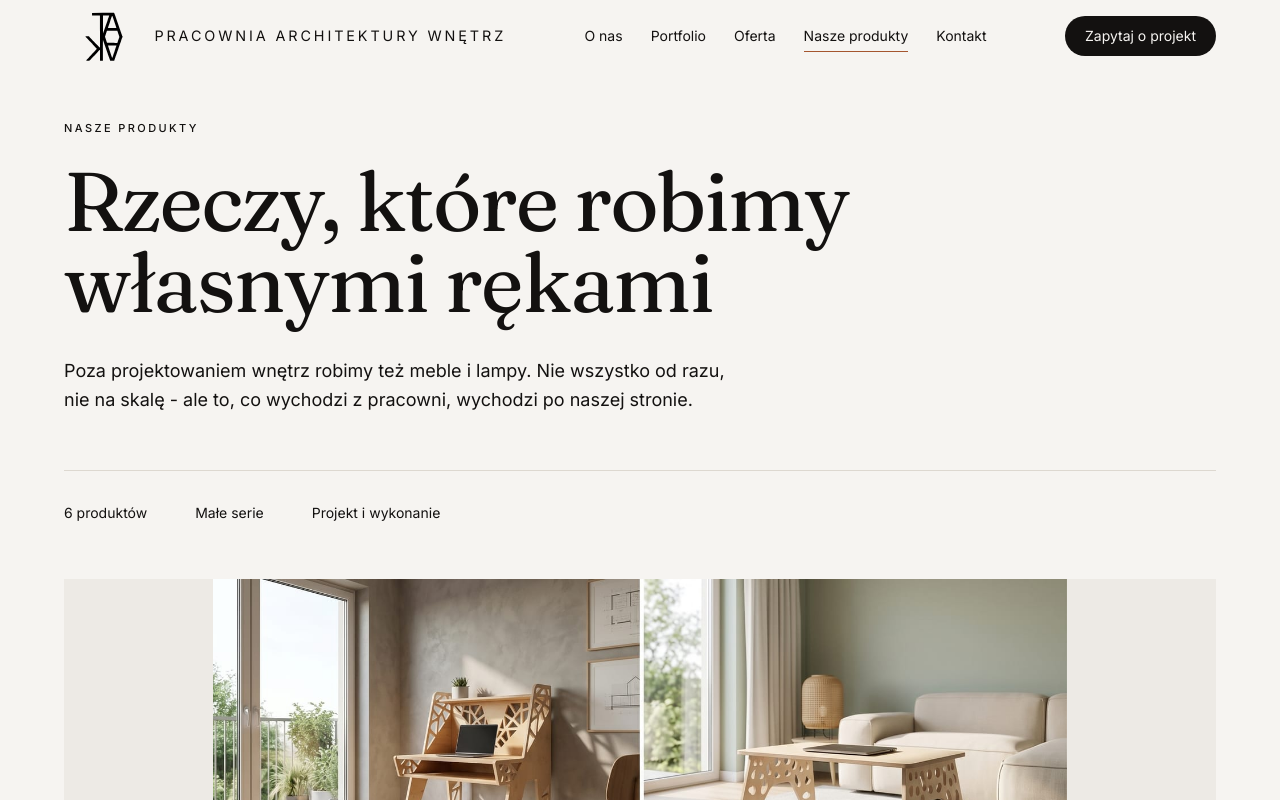
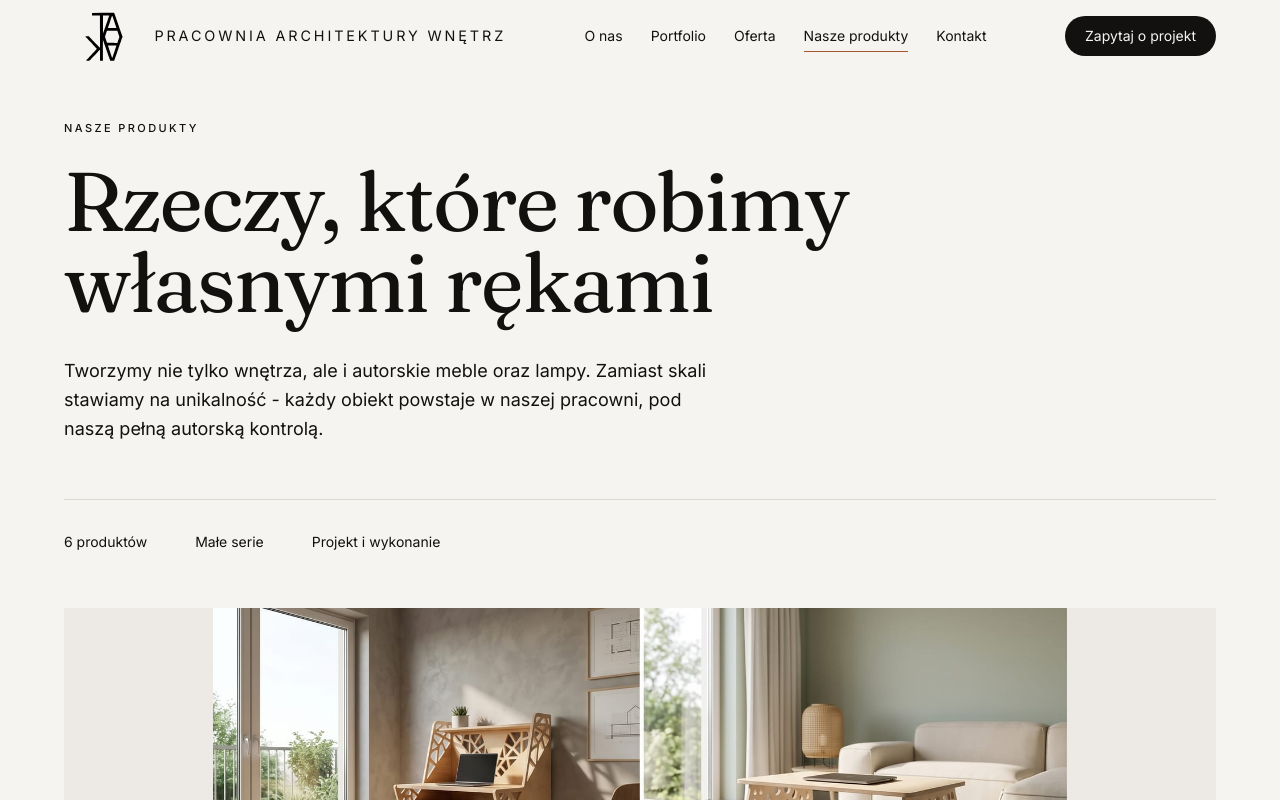
Before and after one commit to annfalcon/taka, a Next.js app: page /produkty in a window 1280 px wide. Shown: the top 800 px of the page. Built offline with nearby package versions, Linux system fonts and the light colour scheme.

Commit message:
Opis do produktów

```diff
--- a/src/data/products.ts
+++ b/src/data/products.ts
@@ -97,7 +97,7 @@ export const products: Product[] = [
 
 /** Zdanie wprowadzające na stronie. */
 export const productsIntro =
-  "Poza projektowaniem wnętrz robimy też meble i lampy. Nie wszystko od razu, nie na skalę - ale to, co wychodzi z pracowni, wychodzi po naszej stronie.";
+  "Tworzymy nie tylko wnętrza, ale i autorskie meble oraz lampy. Zamiast skali stawiamy na unikalność - każdy obiekt powstaje w naszej pracowni, pod naszą pełną autorską kontrolą.";
 
 /** Okładka strony. */
 export const productsCover = {
```
